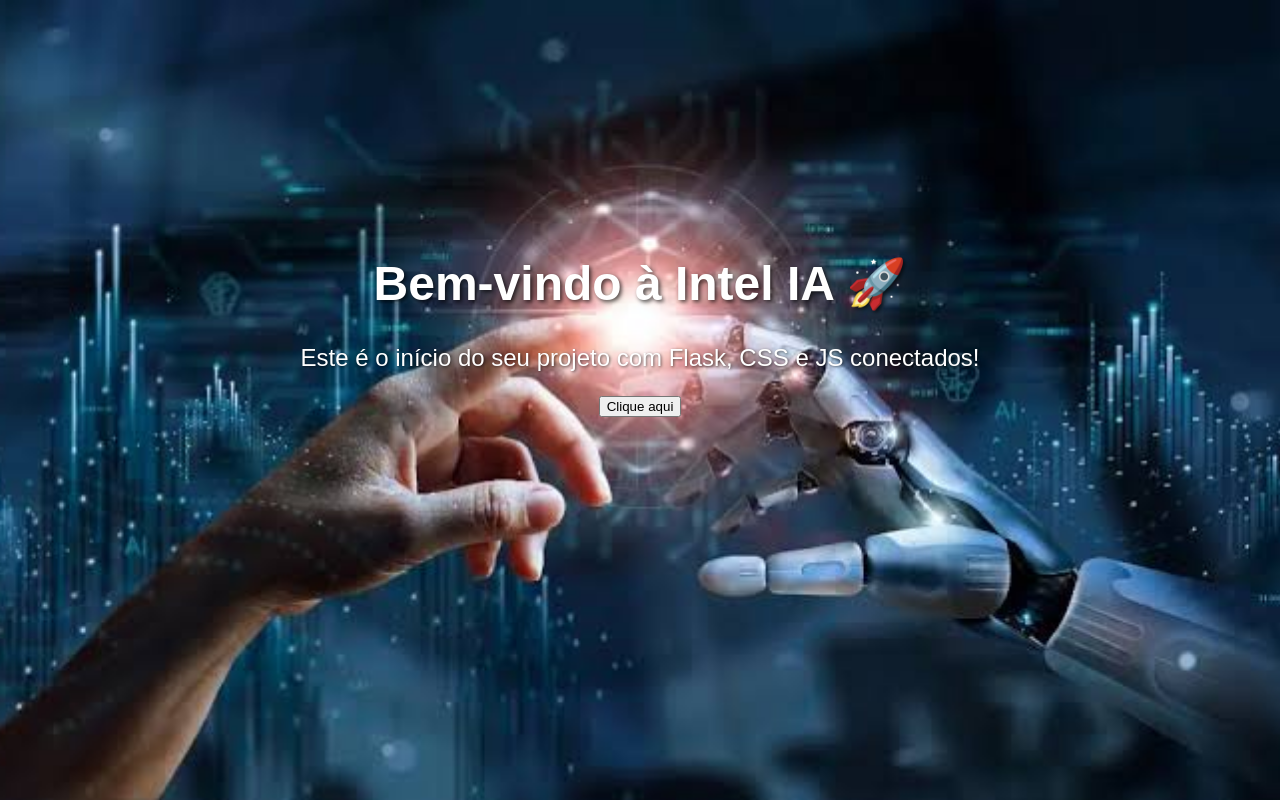
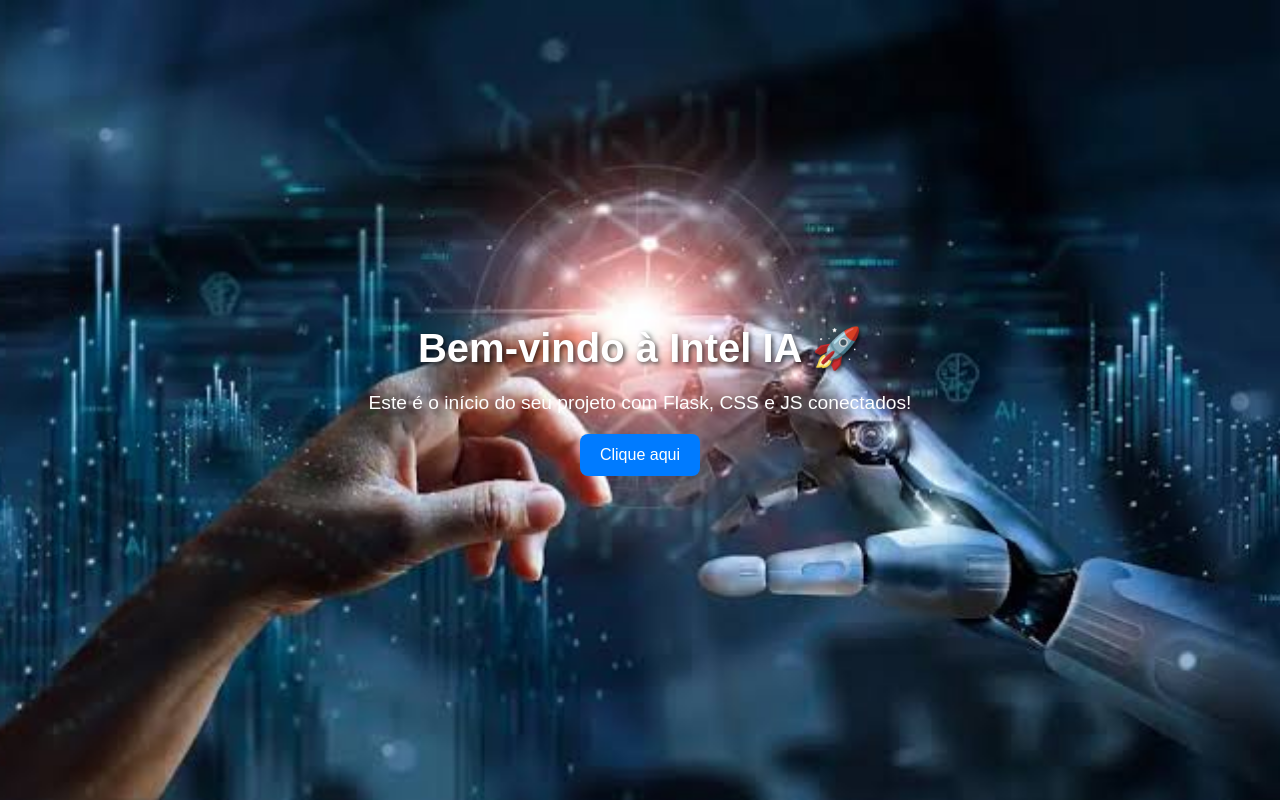
Before and after one commit to gabrielmaguim073-a11y/Intel-IA, a Flask app: page / in a window 1280 px wide. Run offline with Flask 3, Linux system fonts and the light colour scheme.

Commit message:
Update style.css

```diff
--- a/static/style/style.css
+++ b/static/style/style.css
@@ -1,22 +1,49 @@
 /* Arquivo: static/style/style.css */
 
-body {
-    font-family: Arial, sans-serif;
-    text-align: center;
-    background: url("../images/fundo.jpg") no-repeat center center fixed;
-    background-size: cover;
-    color: white;
+/* Reset básico */
+* {
     margin: 0;
     padding: 0;
+    box-sizing: border-box;
+}
+
+body {
+    background-image: url("../images/fundo.jpg");
+    background-size: cover;
+    background-position: center;
+    background-repeat: no-repeat;
+    font-family: Arial, sans-serif;
+    color: white;
+    text-align: center;
+    min-height: 100vh;
+    display: flex;
+    flex-direction: column;
+    justify-content: center;
+    align-items: center;
 }
 
 h1 {
-    margin-top: 20%;
-    font-size: 3rem;
-    text-shadow: 2px 2px 4px rgba(0,0,0,0.7);
+    font-size: 2.5rem;
+    margin-bottom: 20px;
+    text-shadow: 2px 2px 5px rgba(0,0,0,0.7);
 }
 
 p {
-    font-size: 1.5rem;
-    text-shadow: 1px 1px 3px rgba(0,0,0,0.6);
+    font-size: 1.2rem;
+    margin-bottom: 20px;
 }
+
+button {
+    padding: 12px 20px;
+    font-size: 1rem;
+    border: none;
+    border-radius: 8px;
+    cursor: pointer;
+    background-color: #007BFF;
+    color: white;
+    transition: 0.3s;
+}
+
+button:hover {
+    background-color: #0056b3;
+}
```
